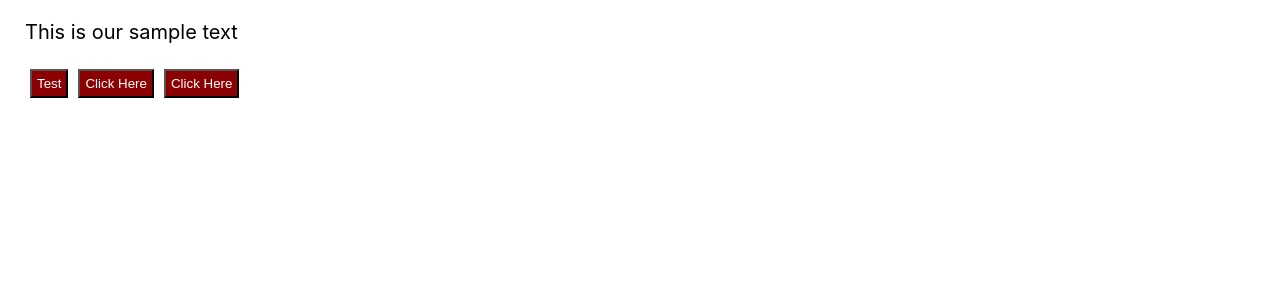
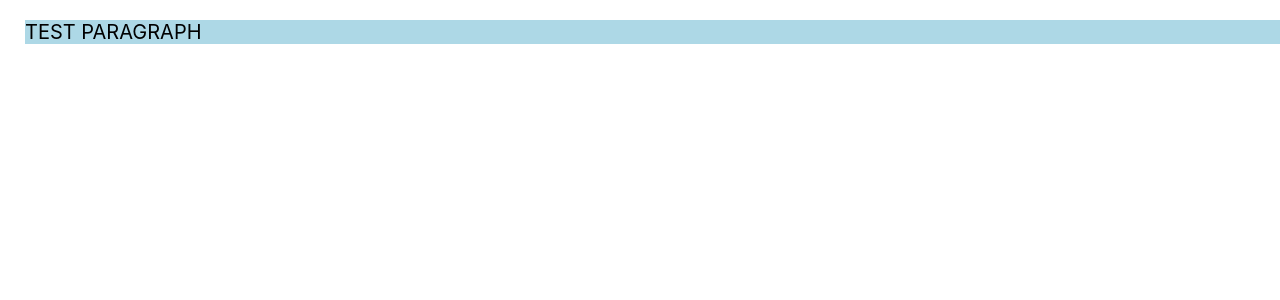
Before and after one commit to paulomonezi/react-basic-components, a React (Create React App) app: page / in a window 1280 px wide. Shown: the top 300 px of the page. Built offline with nearby package versions, Linux system fonts and the light colour scheme.

Commit message:
uppercase and color props added

```diff
--- a/src/App.js
+++ b/src/App.js
@@ -1,12 +1,11 @@
 import './App.css';
 import Buttons from './components/buttons/buttons';
-import Text from './components/text/text'
+import TextosPagina from './components/text/pageTexts'
+
 
 function App() {
   return <>
-    <Text txt='This is our sample text'/>
-    <Text/>
-    <Buttons />
+    <TextosPagina />
   </>
 }
 export default App;
--- a/src/components/buttons/buttons.css
+++ /dev/null
@@ -1,6 +0,0 @@
-.btn{
-    background-color: darkred;
-    color: #FFF;
-    padding: 5px;
-    margin: 5px;
-}
--- a/src/components/buttons/buttons.js
+++ b/src/components/buttons/buttons.js
@@ -1,18 +1,11 @@
 import Button from "./button/button"
 
-const sayHello = () => {
-    console.log('aoba')
-}
+const Buttons = () => {
 
-const Buttons = () => {
+
     return <>
-        <Button label='Test' onClick={sayHello()} />
-        <Button />
-        <Button />
+        <Button label='Colorizer' />
+        <Button label='Uppercaser' />
     </>
 }
-
-
-
-
 export default Buttons
--- /dev/null
+++ b/src/components/text/pageTexts.js
@@ -0,0 +1,22 @@
+import Texto from "./text";
+
+const showTextColor = (color) => {
+    console.log(color)
+}
+
+const TextosPagina = () => {
+    return (
+        <>
+            <Texto color={'lightblue'}>
+                Test Paragraph
+            </Texto>
+        </>
+    )
+
+}
+
+
+
+
+
+export default TextosPagina
--- a/src/components/text/text.js
+++ b/src/components/text/text.js
@@ -1,18 +1,24 @@
-import './text.css'
+import '../text/text.css'
+import React from 'react'
 
-const Text = (props, color) => {
+const UpperCaser = ({children}) => {
+    return children.toUpperCase()
+}
+
+const Texto = ({ children, color, showTextColor }) => {
     return (
-        <div style={{ backgroundColor: color }}>
-            <p>
-                {props.txt}
+        <>
+            <p className='text'
+                style={{ backgroundColor: color }}
+                onClick={() => { showTextColor(color) }}>
+                {children.toUpperCase()}
             </p>
-        </div>
-
+        </>
     )
 }
 
-Text.defaultProps = {
-    color: 'orange'
-    // txt: 'Default text'
+Texto.defaultProps = {
+    color: 'white'
 }
-export default Text
+
+export default Texto
```
Also changed, not shown: src/components/colorizer/colorizer.js (+5 -3 lines).
